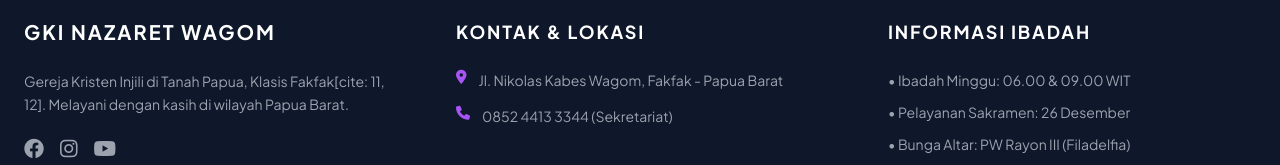
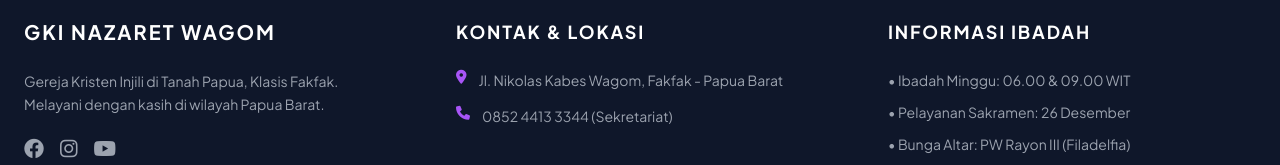
Before and after one commit to Warta-Jemaat-Nazaret-Wagom/Warta-Coba, a plain HTML site: page index.html in a window 1280 px wide. Shown: the part 2232-2397 px from the top of the page. Drawn offline with nearby package versions, Linux system fonts and the light colour scheme; a web font is replaced by a local one.

Commit message:
index.html

```diff
--- a/index.html
+++ b/index.html
@@ -181,7 +181,7 @@
             <div>
                 <h5 class="font-bold text-xl mb-6 uppercase tracking-widest">GKI Nazaret Wagom</h5>
                 <p class="text-gray-400 text-sm leading-relaxed mb-6">
-                    Gereja Kristen Injili di Tanah Papua, Klasis Fakfak[cite: 11, 12]. Melayani dengan kasih di wilayah Papua Barat.
+                    Gereja Kristen Injili di Tanah Papua, Klasis Fakfak. Melayani dengan kasih di wilayah Papua Barat.
                 </p>
                 <div class="flex space-x-4 text-xl text-gray-400">
                     <i class="fab fa-facebook hover:text-white transition cursor-pointer"></i>
@@ -214,4 +214,5 @@
     </footer>
 
 </body>
+
 </html>
```
